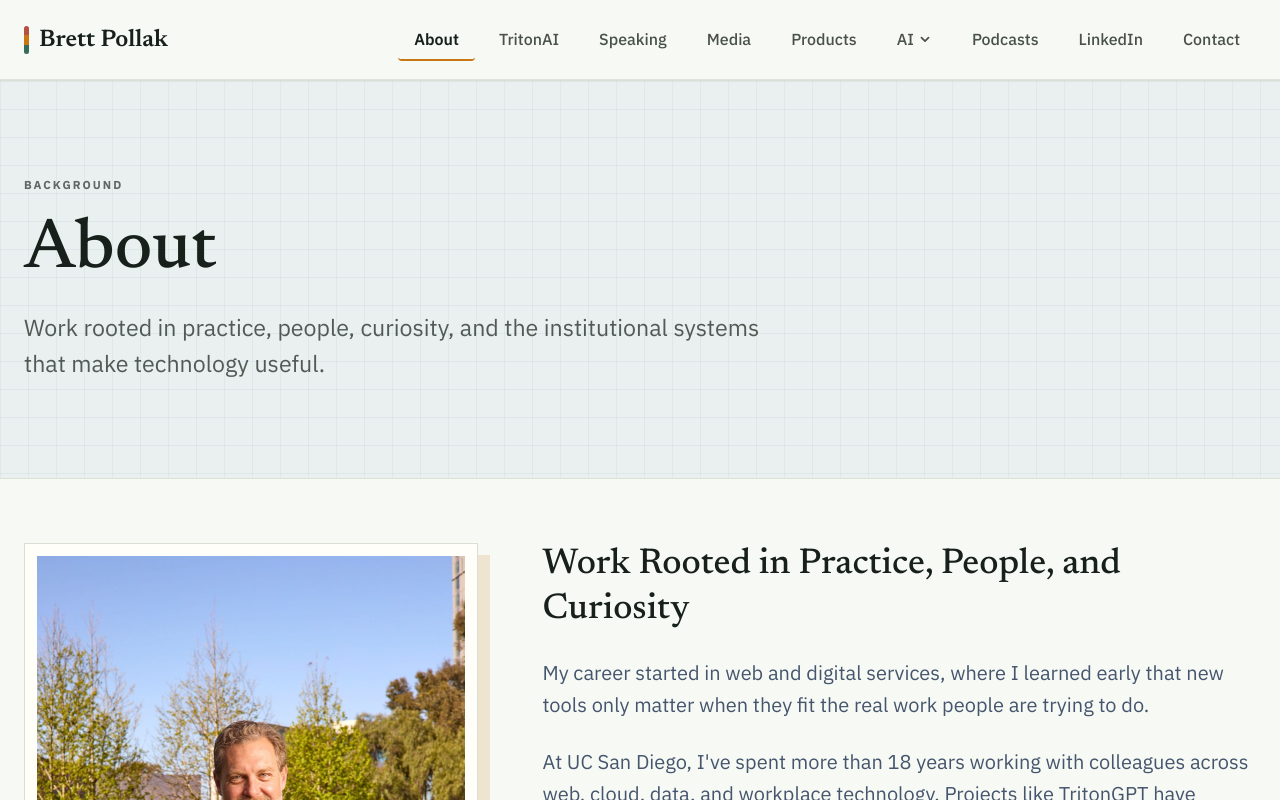
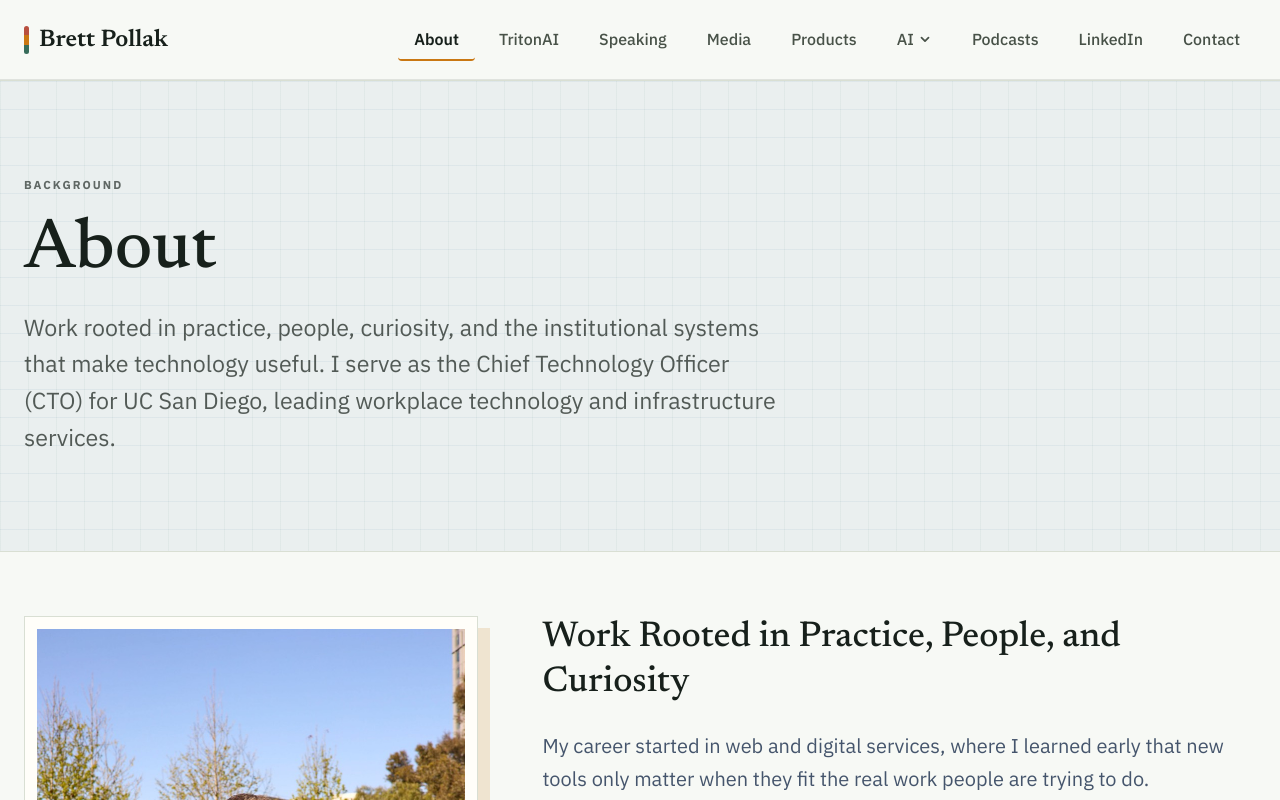
Before and after one commit to bpollak/brettpollak-website, a Next.js app: page /about in a window 1280 px wide. Shown: the top 800 px of the page. Built offline with nearby package versions, Linux system fonts and the light colour scheme.

Commit message:
Update About page: add CTO title and description

```diff
--- a/app/about/page.tsx
+++ b/app/about/page.tsx
@@ -3,7 +3,8 @@ import type { Metadata } from "next";
 
 export const metadata: Metadata = {
   title: "About Brett Pollak | Work in Higher Education and AI",
-  description: "Background and current work on AI, digital services, and institutional change in higher education.",
+  // Updated description to reflect Brett's preferred professional title
+  description: "Chief Technology Officer (CTO) at UC San Diego – background and current work on AI, digital services, and institutional change in higher education.",
   alternates: {
     canonical: "https://brettcpollak.com/about",
   },
@@ -37,6 +38,7 @@ export default function About() {
           <h1 className="page-title mb-6">About</h1>
           <p className="page-intro">
             Work rooted in practice, people, curiosity, and the institutional systems that make technology useful.
+            I serve as the Chief Technology Officer (CTO) for UC San Diego, leading workplace technology and infrastructure services.
           </p>
         </div>
       </section>
```
